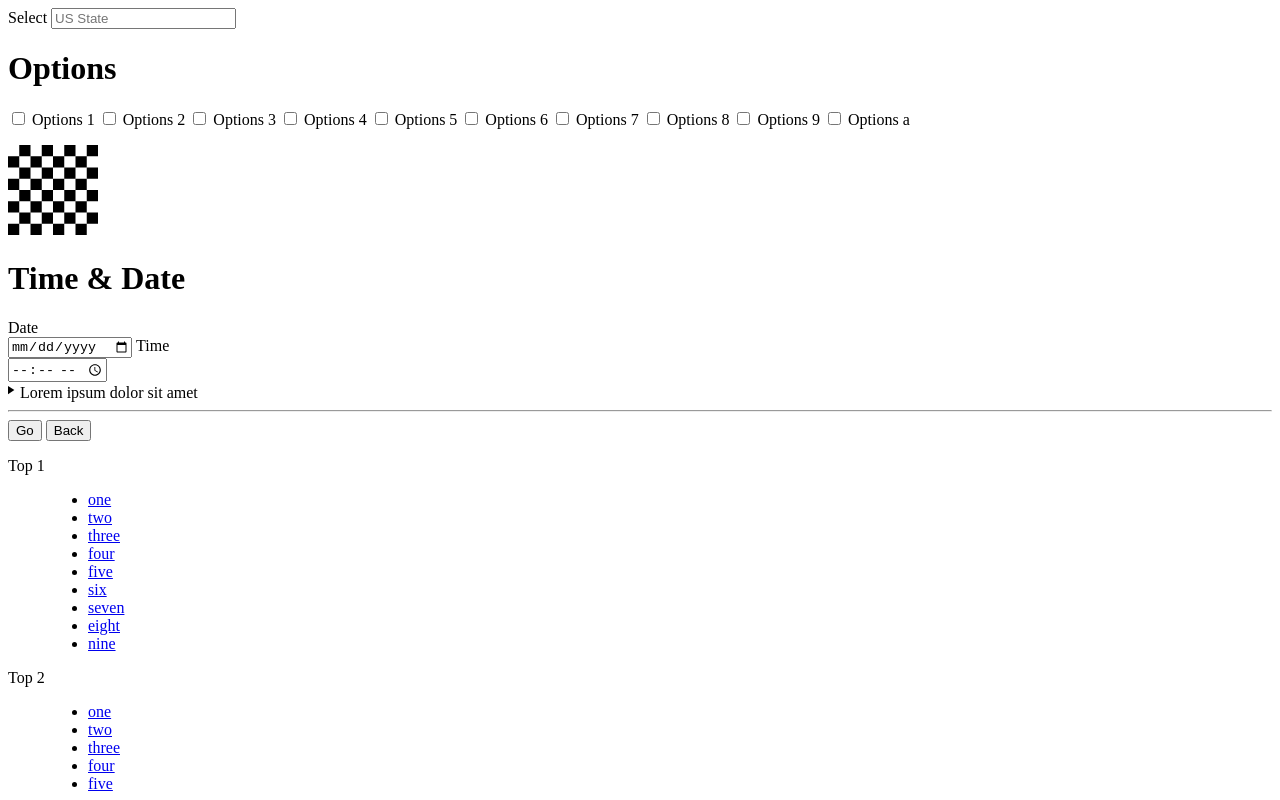
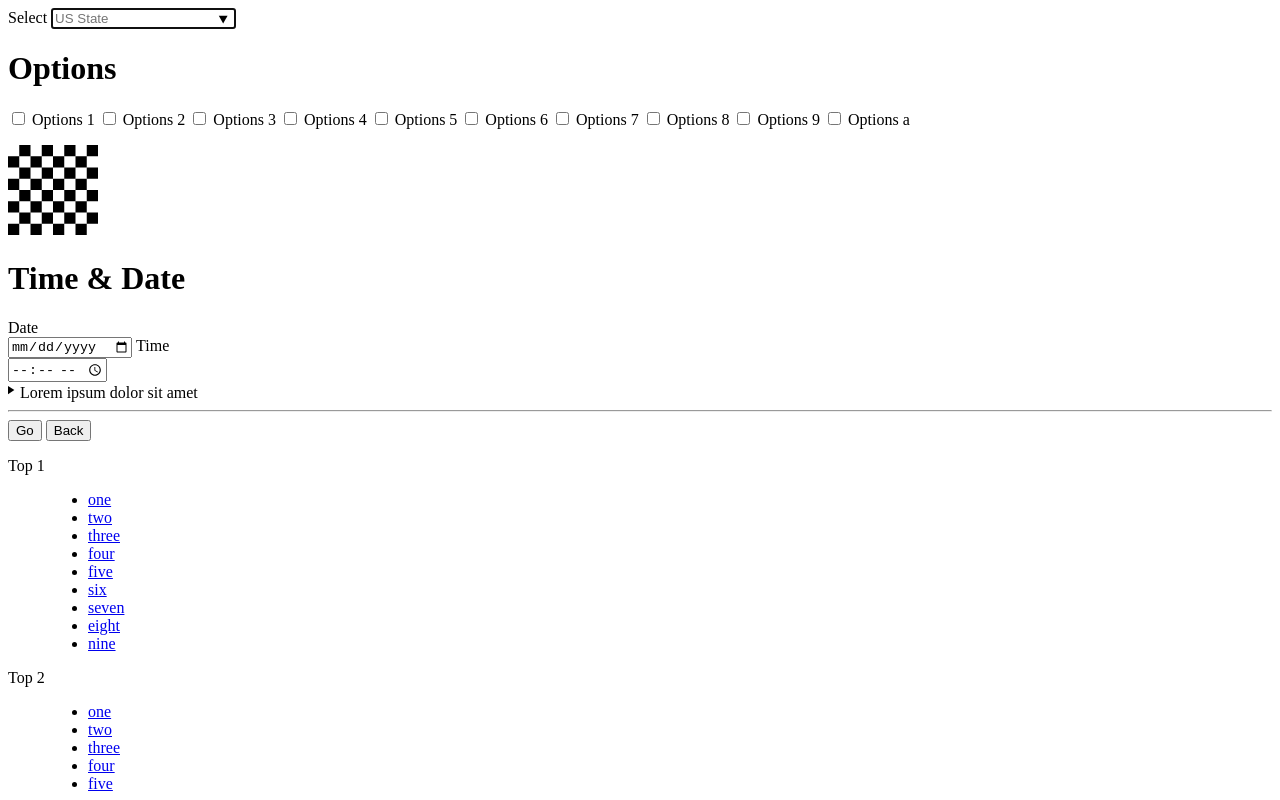
Before and after one commit to DArcMattr/local.test, a website with bundled scripts: page htdocs/index.html in a window 1280 px wide. Shown: the top 800 px of the page. Built offline with nearby package versions, Linux system fonts and the light colour scheme.

Commit message:
straddle new/fallback selectors for :user-invalid

```diff
--- a/htdocs/js/modules/searchSelects.js
+++ b/htdocs/js/modules/searchSelects.js
@@ -26,6 +26,7 @@
             $newInput.setAttribute("list", newId);
             $newInput.setAttribute("type", "search");
             $newInput.setAttribute("placeholder", $select.options[$select.selectedIndex].text);
+            $newInput.setAttribute("id", `search-for-${newId}`);
             $newInput.addEventListener("change", (event) => {
                 const $this = event.currentTarget;
                 const $match = d.querySelector(`#${$this.dataset.idProxy}`);
@@ -50,6 +51,10 @@
 
             $select.setAttribute("hidden", "");
             $select.parentNode.insertBefore($newInput, $select);
+            if ($select.hasAttribute("autofocus")) {
+                $select.removeAttribute("autofocus");
+                $newInput.focus();
+            }
         }
     });
 })(document);
--- a/htdocs/style/main.css
+++ b/htdocs/style/main.css
@@ -74,7 +74,12 @@ main {
   outline: 1px solid var( --color-input-valid );
 }
 
-.was-focused:invalid {
+:is(
+  input:not([type=checkbox]):not([type=radio]):user-invalid,
+  select:user-invalid,
+  textarea:user-invalid,
+  .was-focused:invalid
+) {
   outline: 3px solid var( --color-input-invalid );
 }
 
```
